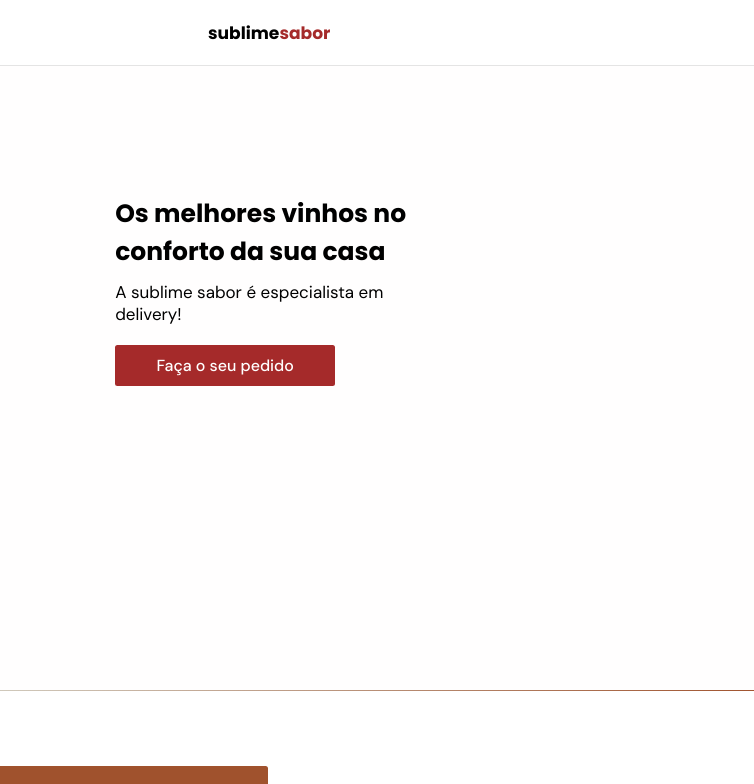
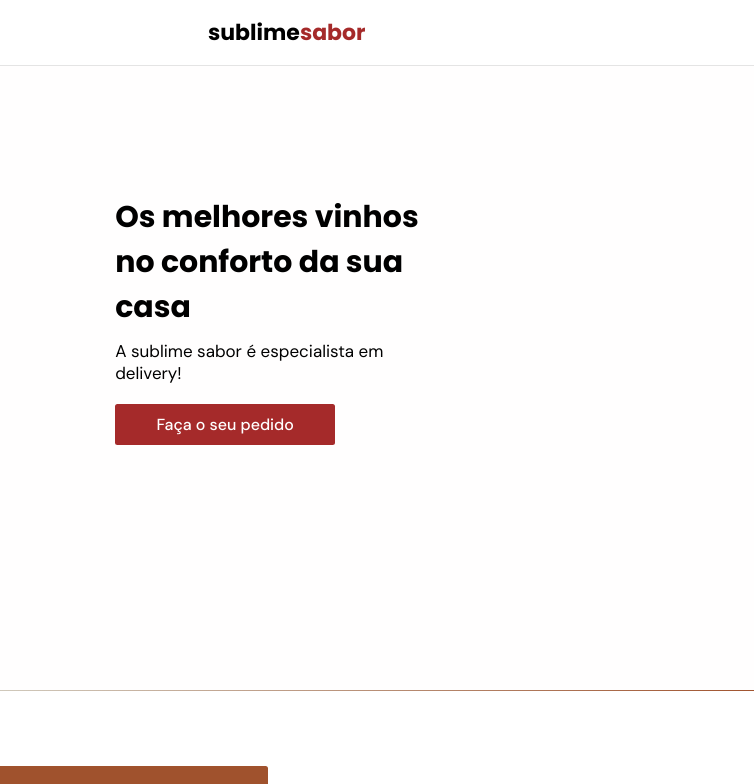
Before and after one commit to clarxyg/sublime-aroma, a plain HTML site: page index.html in a window 1536 px wide. Shown: the top 784 px of the page, 0-754 px from the left. Drawn offline with nearby package versions, Linux system fonts and the light colour scheme; grey boxes are pictures that could not be loaded; files whose address does not match are found by name.

Commit message:
Fix styles

```diff
--- a/index.html
+++ b/index.html
@@ -18,7 +18,7 @@
     <link rel="stylesheet" href="styles/header.css" />
     <link rel="stylesheet" href="styles/main.css" />
 
-    <title>Document</title>
+    <title>sublime sabor</title>
   </head>
   <body>
     <header id="header">
--- a/styles/header.css
+++ b/styles/header.css
@@ -32,7 +32,7 @@ ul {
 }
 
 .logo {
-  font: 700 1.71rem 'Poppins', sans-serif;
+  font: 700 2.2rem 'Poppins', sans-serif;
 }
 
 .logo span {
--- a/styles/main.css
+++ b/styles/main.css
@@ -330,7 +330,7 @@ footer .social a:hover {
 
 @media (min-width: 1410px) {
   :root {
-    --title-font-size: 2.5rem !important;
+    --title-font-size: 3rem !important;
   }
 
   #home .text {
```
